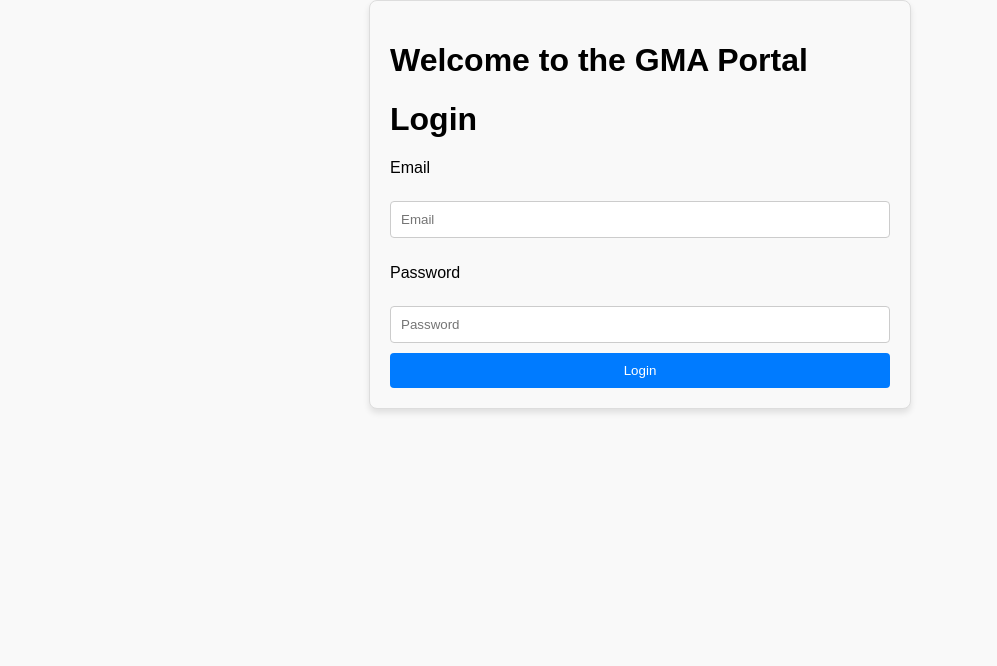
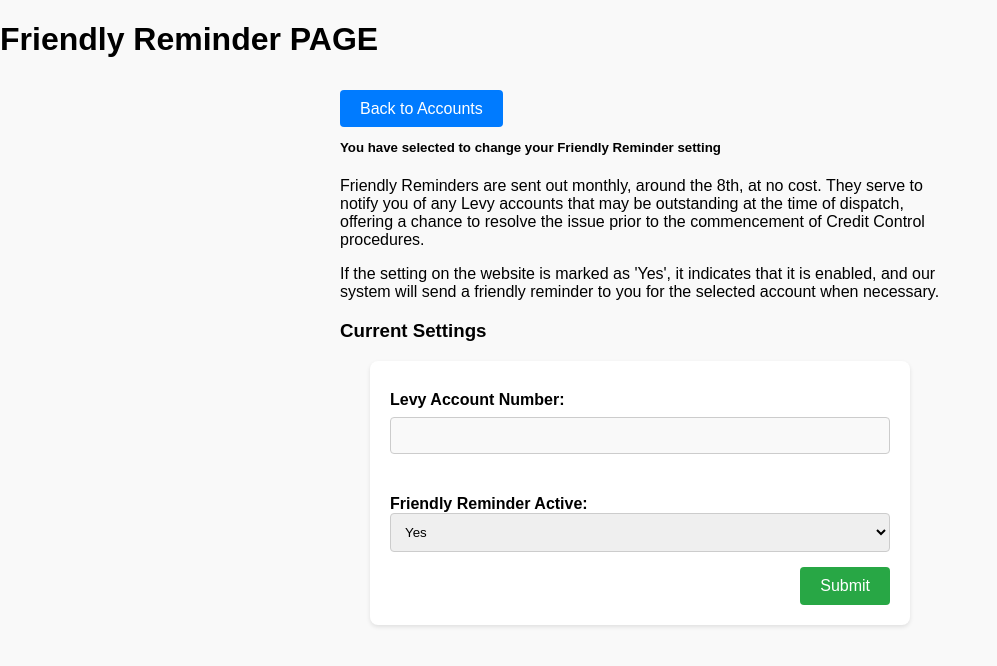
Before and after one commit to AmoryBotha/gmadevappfrontend, a React (Vite) app: page /friendly in a window 1280 px wide. Before the commit this address led to /login. Shown: the top 666 px of the page, without its empty margins (0-997 px from the left). Built offline with nearby package versions, Linux system fonts and the light colour scheme; no server answers.

Commit message:
Acc view dev api

```diff
--- a/src/App.jsx
+++ b/src/App.jsx
@@ -47,7 +47,7 @@ function App() {
         <Route path="/register" element={<RegisterAndLogout />} />
         <Route path="/notfound" element={<NotFound />}></Route>
         <Route path="/statement/:id" element={<EmailStatement />}></Route>
-        <Route path="/friendly/:id" element={<ChangeFR />}></Route>
+        <Route path="/friendly" element={<ChangeFR />}></Route>
         <Route path="/levyAccounts/:id" element={<Levies />}></Route>
         <Route path="/password-reset" element={<PasswordResetRequest1 />} />
         <Route path="/password-reset-confirm" element={<PasswordResetConfirm1 />} />
```
